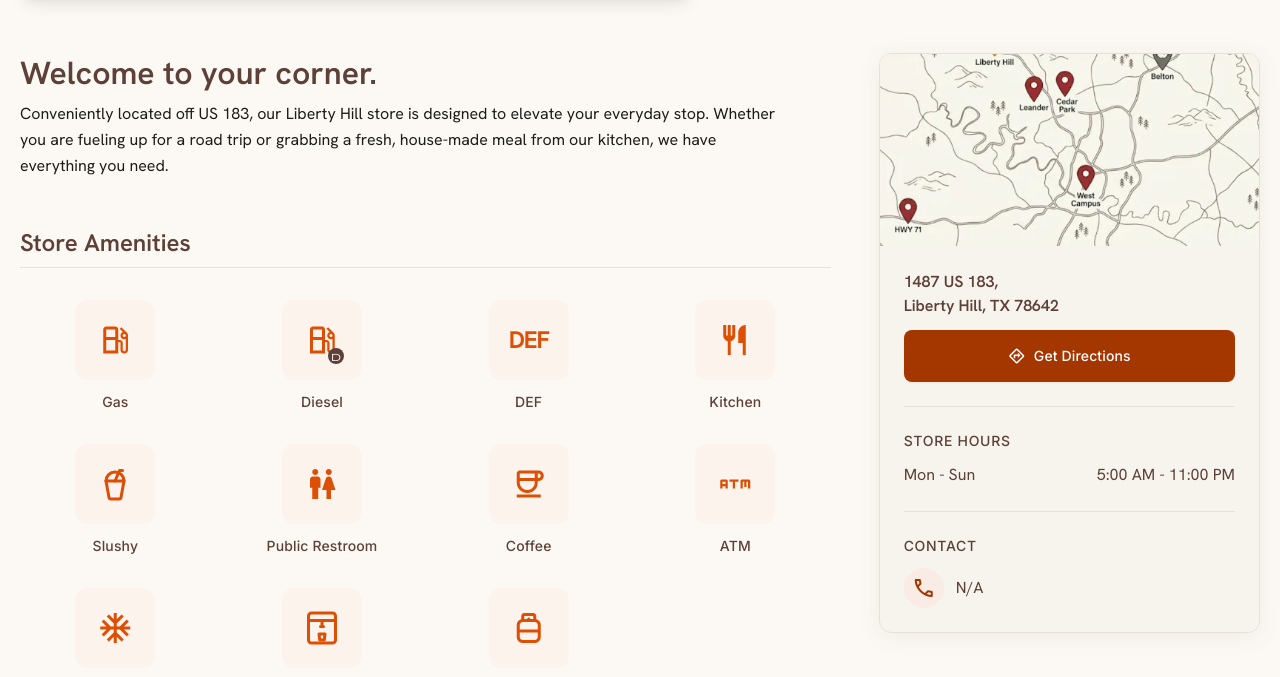
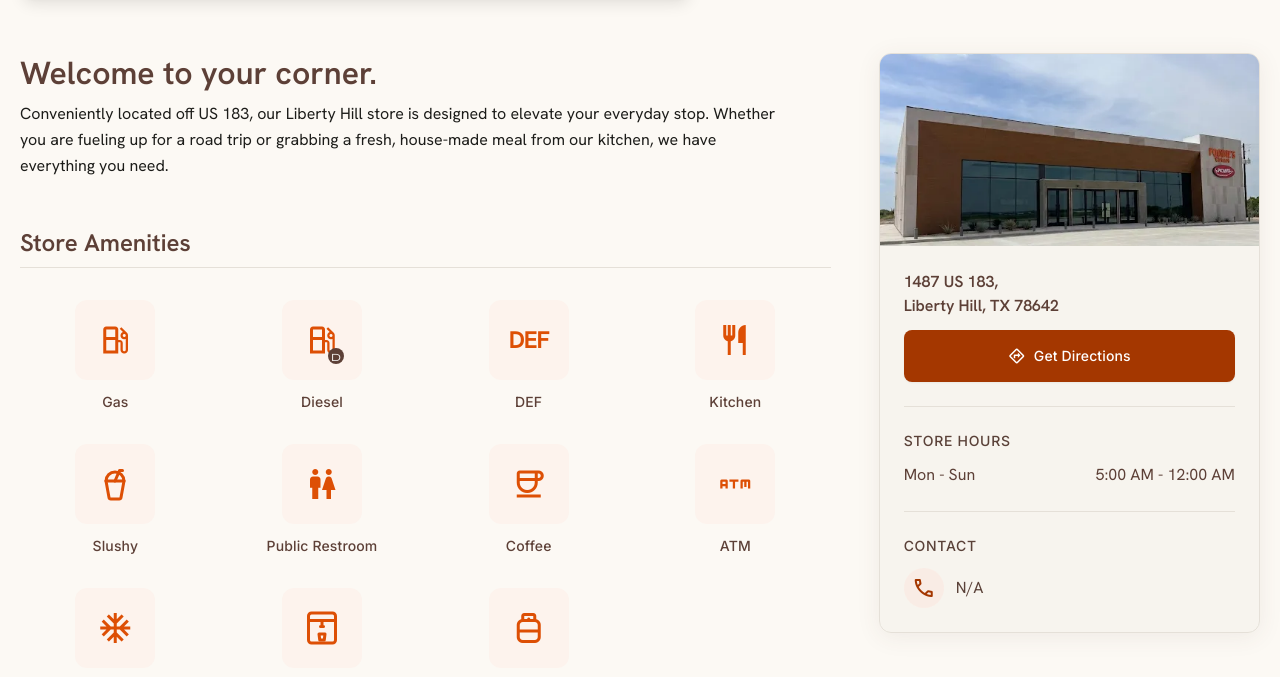
Before and after one commit to Desty27/foodies-corner-live, a website: page liberty-hill.html in a window 1280 px wide. Shown: the part 791-1468 px from the top of the page. Drawn offline with nearby package versions, Linux system fonts and the light colour scheme.

Commit message:
updated liberty hill

```diff
--- a/liberty-hill.html
+++ b/liberty-hill.html
@@ -297,7 +297,7 @@
 <div class="sticky top-24 bg-limestone/20 rounded-xl border border-limestone shadow-[0_4px_24px_rgba(93,64,55,0.08)] overflow-hidden flex flex-col">
 <!-- Map Snippet -->
 <div class="h-48 w-full bg-surface-variant relative">
-<img class="w-full h-full object-cover" data-location="Liberty Hill, TX" src="./assets/images/img-a8ca28fa81db.webp">
+<img class="w-full h-full object-cover" data-location="Liberty Hill, TX" src="./assets/images/img-af078e7f0585.webp">
 </div>
 <div class="p-stack-md space-y-stack-md flex-1 flex flex-col">
 <!-- Address & Directions -->
@@ -315,7 +315,7 @@
 <ul class="space-y-2 text-body-md font-body-md text-timber-brown">
 <li class="flex justify-between">
 <span class="">Mon - Sun</span>
-<span class="">5:00 AM - 11:00 PM</span>
+<span class="">5:00 AM - 12:00 AM</span>
 </li>
 </ul>
 </div>
```
Also changed, not shown: index.html (+1 -1 lines), locations.html (+1 -1 lines).
